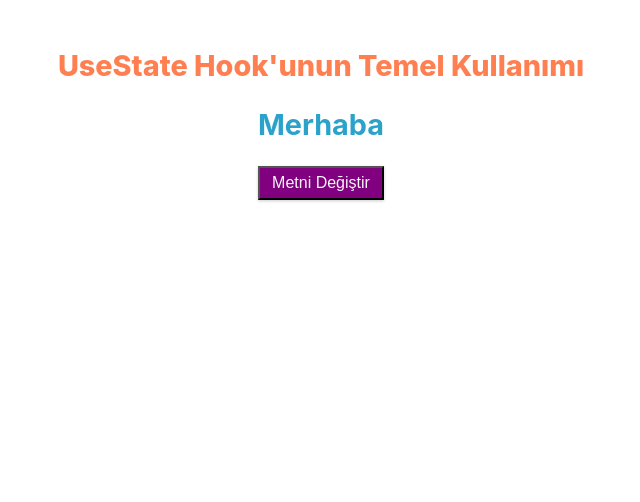
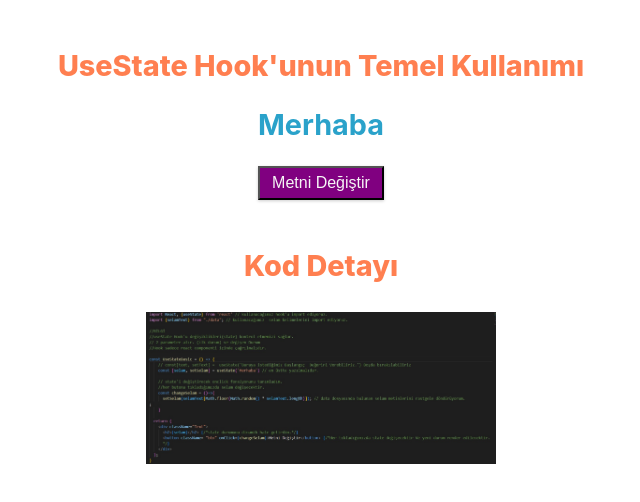
Before and after one commit to aydogdu-ali/example-useState-React, a React (Create React App) app: page / in a window 1280 px wide. Shown: the top 502 px of the page, without its empty margins (319-959 px from the left). Built offline with nearby package versions, Linux system fonts and the light colour scheme.

Commit message:
add picture

```diff
--- a/src/App.js
+++ b/src/App.js
@@ -1,15 +1,29 @@
 
 import './App.css';
 import UseStateBasic from './UseStateBasic'; // kullanacağımız componenti impot ediyorum.
+import usestatepic from "./usestatepic.jpg"
 
 function App() {
+
+
+
+
+
   return (
     <>
-      <div className="App">
-        UseState Hook'unun Temel Kullanımı
-
-      </div>
-      <UseStateBasic/>
+      <div className="App">UseState Hook'unun Temel Kullanımı</div>
+      <UseStateBasic />
+      <section className="App">
+        <p> Kod Detayı</p>
+        <a target="_blank" href={usestatepic}>
+          <img
+            className="pic"
+            src={usestatepic}
+            alt="picture"
+            style={{ width: "350px" }}
+          />
+        </a>
+      </section>
     </>
   );
 }
```
Also changed, not shown: src/usestatepic.jpg (added).
